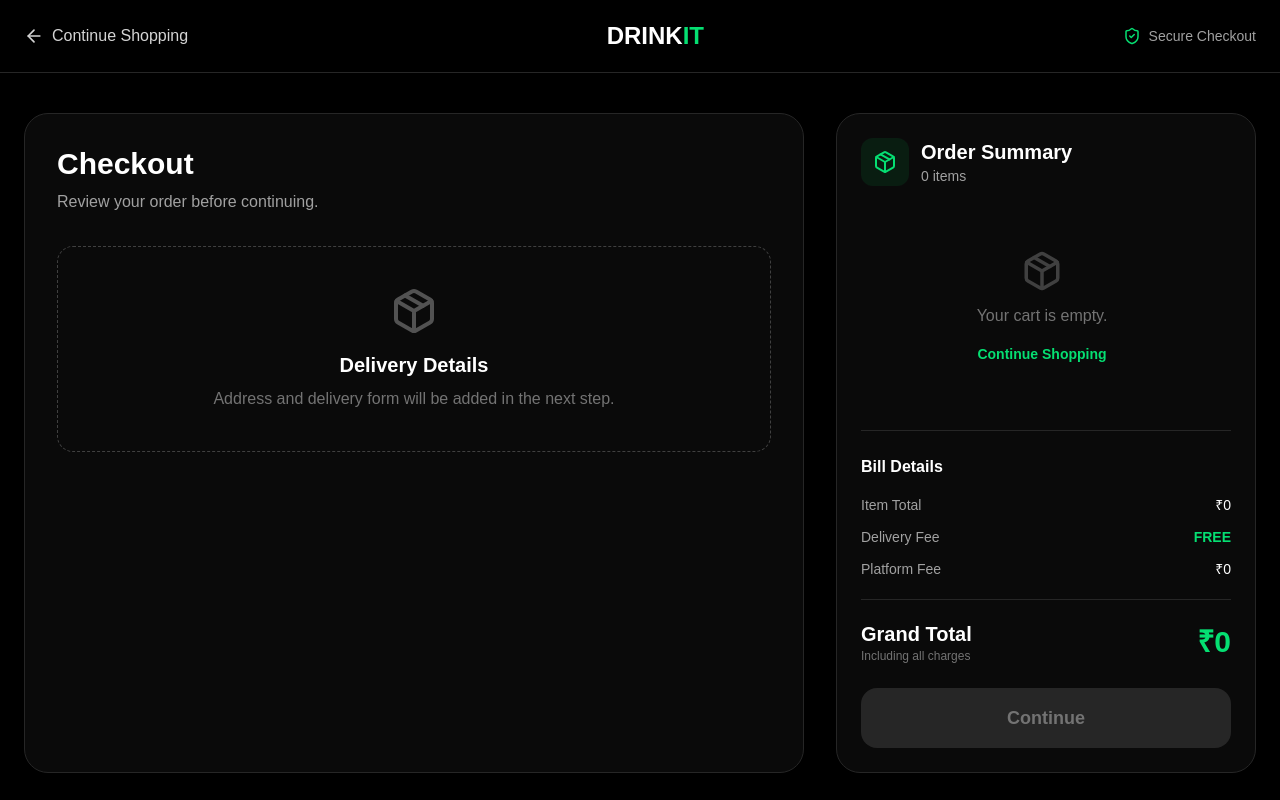
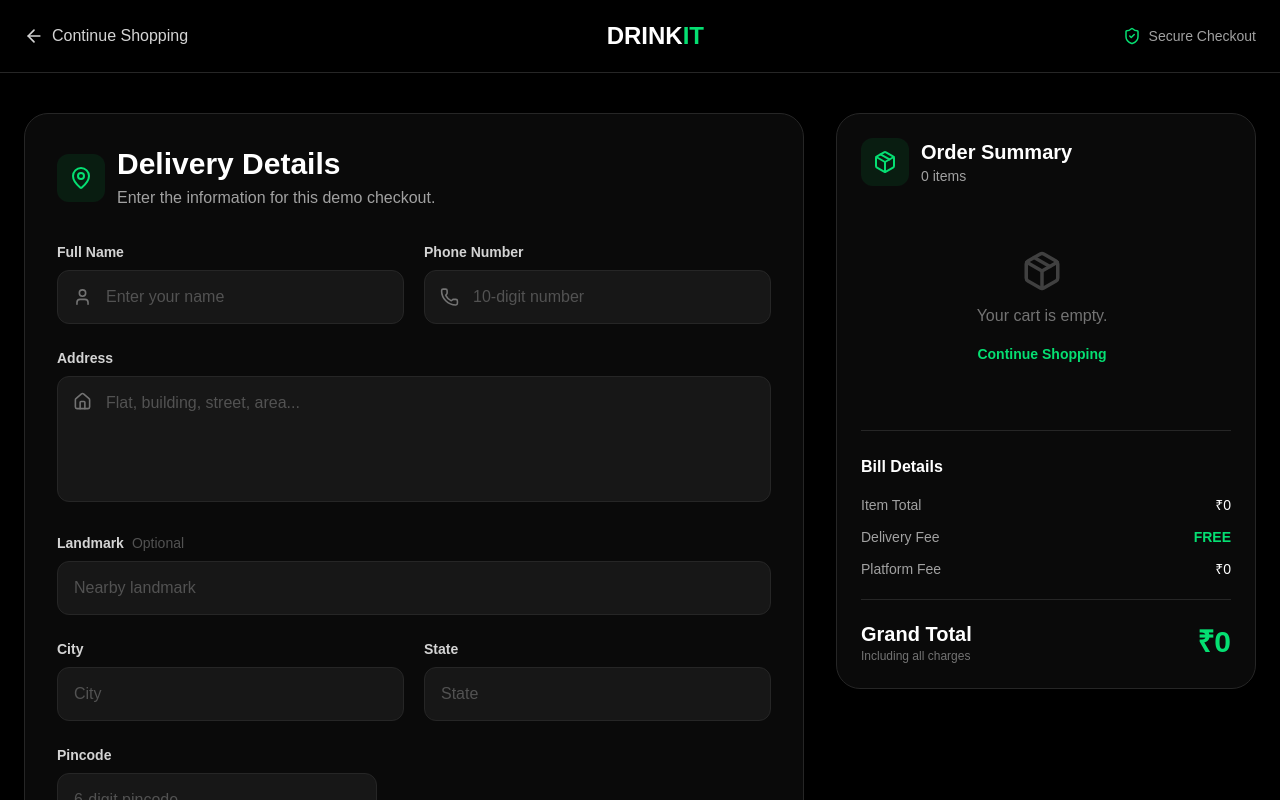
Before and after one commit to Devmistry7/DRINKIT, a Next.js app: page /checkout in a window 1280 px wide. Shown: the top 800 px of the page. Built offline with nearby package versions, Linux system fonts and the light colour scheme.

Commit message:
demo delivery form

```diff
--- a/src/app/checkout/page.tsx
+++ b/src/app/checkout/page.tsx
@@ -1,14 +1,30 @@
 "use client";
 
+import { FormEvent, useState } from "react";
 import { useRouter } from "next/navigation";
 import {
   ArrowLeft,
+  CheckCircle2,
+  Home,
+  MapPin,
   Package,
+  Phone,
   ShieldCheck,
   Truck,
+  User,
 } from "lucide-react";
 
 import { useCart } from "@/context/CartContext";
+
+type DeliveryForm = {
+  fullName: string;
+  phone: string;
+  address: string;
+  landmark: string;
+  city: string;
+  state: string;
+  pincode: string;
+};
 
 export default function CheckoutPage() {
   const router = useRouter();
@@ -18,6 +34,20 @@ export default function CheckoutPage() {
     subtotal,
     totalItems,
   } = useCart();
+
+  const [form, setForm] =
+    useState<DeliveryForm>({
+      fullName: "",
+      phone: "",
+      address: "",
+      landmark: "",
+      city: "",
+      state: "",
+      pincode: "",
+    });
+
+  const [detailsSaved, setDetailsSaved] =
+    useState(false);
 
   const deliveryFee =
     subtotal >= 2000 || subtotal === 0
@@ -29,6 +59,30 @@ export default function CheckoutPage() {
 
   const grandTotal =
     subtotal + deliveryFee + platformFee;
+
+  function updateField(
+    field: keyof DeliveryForm,
+    value: string
+  ) {
+    setForm((current) => ({
+      ...current,
+      [field]: value,
+    }));
+
+    setDetailsSaved(false);
+  }
+
+  function handleSubmit(
+    event: FormEvent<HTMLFormElement>
+  ) {
+    event.preventDefault();
+
+    if (cart.length === 0) {
+      return;
+    }
+
+    setDetailsSaved(true);
+  }
 
   return (
     <main className="min-h-screen bg-black text-white">
@@ -56,45 +110,274 @@ export default function CheckoutPage() {
               size={18}
               className="text-green-400"
             />
-
             Secure Checkout
           </div>
         </div>
       </header>
 
-      {/* PAGE CONTENT */}
+      {/* PAGE */}
       <div className="mx-auto grid max-w-7xl gap-8 px-6 py-10 lg:grid-cols-[1fr_420px]">
         {/* LEFT SIDE */}
-        <section className="rounded-3xl border border-neutral-800 bg-neutral-950 p-8">
-          <h2 className="text-3xl font-bold">
-            Checkout
-          </h2>
+        <section className="rounded-3xl border border-neutral-800 bg-neutral-950 p-6 sm:p-8">
+          <div className="mb-8">
+            <div className="mb-3 flex items-center gap-3">
+              <div className="rounded-xl bg-green-500/10 p-3">
+                <MapPin className="text-green-400" />
+              </div>
 
-          <p className="mt-2 text-neutral-400">
-            Review your order before continuing.
-          </p>
+              <div>
+                <h2 className="text-3xl font-bold">
+                  Delivery Details
+                </h2>
 
-          <div className="mt-8 rounded-2xl border border-dashed border-neutral-700 p-10 text-center">
-            <Package
-              size={48}
-              className="mx-auto text-neutral-600"
-            />
+                <p className="mt-1 text-neutral-400">
+                  Enter the information for this
+                  demo checkout.
+                </p>
+              </div>
+            </div>
+          </div>
 
-            <h3 className="mt-4 text-xl font-semibold">
-              Delivery Details
-            </h3>
+          <form
+            onSubmit={handleSubmit}
+            className="space-y-6"
+          >
+            {/* NAME + PHONE */}
+            <div className="grid gap-5 md:grid-cols-2">
+              <div>
+                <label
+                  htmlFor="fullName"
+                  className="mb-2 block text-sm font-semibold text-neutral-300"
+                >
+                  Full Name
+                </label>
 
-            <p className="mt-2 text-neutral-500">
-              Address and delivery form will be
-              added in the next step.
-            </p>
-          </div>
+                <div className="relative">
+                  <User
+                    size={19}
+                    className="absolute left-4 top-1/2 -translate-y-1/2 text-neutral-500"
+                  />
+
+                  <input
+                    id="fullName"
+                    type="text"
+                    required
+                    value={form.fullName}
+                    onChange={(event) =>
+                      updateField(
+                        "fullName",
+                        event.target.value
+                      )
+                    }
+                    placeholder="Enter your name"
+                    className="w-full rounded-xl border border-neutral-800 bg-neutral-900 py-3.5 pl-12 pr-4 text-white outline-none transition placeholder:text-neutral-600 focus:border-green-500"
+                  />
+                </div>
+              </div>
+
+              <div>
+                <label
+                  htmlFor="phone"
+                  className="mb-2 block text-sm font-semibold text-neutral-300"
+                >
+                  Phone Number
+                </label>
+
+                <div className="relative">
+                  <Phone
+                    size={19}
+                    className="absolute left-4 top-1/2 -translate-y-1/2 text-neutral-500"
+                  />
+
+                  <input
+                    id="phone"
+                    type="tel"
+                    required
+                    value={form.phone}
+                    onChange={(event) =>
+                      updateField(
+                        "phone",
+                        event.target.value
+                      )
+                    }
+                    placeholder="10-digit number"
+                    className="w-full rounded-xl border border-neutral-800 bg-neutral-900 py-3.5 pl-12 pr-4 text-white outline-none transition placeholder:text-neutral-600 focus:border-green-500"
+                  />
+                </div>
+              </div>
+            </div>
+
+            {/* ADDRESS */}
+            <div>
+              <label
+                htmlFor="address"
+                className="mb-2 block text-sm font-semibold text-neutral-300"
+              >
+                Address
+              </label>
+
+              <div className="relative">
+                <Home
+                  size={19}
+                  className="absolute left-4 top-4 text-neutral-500"
+                />
+
+                <textarea
+                  id="address"
+                  required
+                  rows={4}
+                  value={form.address}
+                  onChange={(event) =>
+                    updateField(
+                      "address",
+                      event.target.value
+                    )
+                  }
+                  placeholder="Flat, building, street, area..."
+                  className="w-full resize-none rounded-xl border border-neutral-800 bg-neutral-900 py-3.5 pl-12 pr-4 text-white outline-none transition placeholder:text-neutral-600 focus:border-green-500"
+                />
+              </div>
+            </div>
+
+            {/* LANDMARK */}
+            <div>
+              <label
+                htmlFor="landmark"
+                className="mb-2 block text-sm font-semibold text-neutral-300"
+              >
+                Landmark
+                <span className="ml-2 font-normal text-neutral-600">
+                  Optional
+                </span>
+              </label>
+
+              <input
+                id="landmark"
+                type="text"
+                value={form.landmark}
+                onChange={(event) =>
+                  updateField(
+                    "landmark",
+                    event.target.value
+                  )
+                }
+                placeholder="Nearby landmark"
+                className="w-full rounded-xl border border-neutral-800 bg-neutral-900 px-4 py-3.5 text-white outline-none transition placeholder:text-neutral-600 focus:border-green-500"
+              />
+            </div>
+
+            {/* CITY + STATE */}
+            <div className="grid gap-5 md:grid-cols-2">
+              <div>
+                <label
+                  htmlFor="city"
+                  className="mb-2 block text-sm font-semibold text-neutral-300"
+                >
+                  City
+                </label>
+
+                <input
+                  id="city"
+                  type="text"
+                  required
+                  value={form.city}
+                  onChange={(event) =>
+                    updateField(
+                      "city",
+                      event.target.value
+                    )
+                  }
+                  placeholder="City"
+                  className="w-full rounded-xl border border-neutral-800 bg-neutral-900 px-4 py-3.5 text-white outline-none transition placeholder:text-neutral-600 focus:border-green-500"
+                />
+              </div>
+
+              <div>
+                <label
+                  htmlFor="state"
+                  className="mb-2 block text-sm font-semibold text-neutral-300"
+                >
+                  State
+                </label>
+
+                <input
+                  id="state"
+                  type="text"
+                  required
+                  value={form.state}
+                  onChange={(event) =>
+                    updateField(
+                      "state",
+                      event.target.value
+                    )
+                  }
+                  placeholder="State"
+                  className="w-full rounded-xl border border-neutral-800 bg-neutral-900 px-4 py-3.5 text-white outline-none transition placeholder:text-neutral-600 focus:border-green-500"
+                />
+              </div>
+            </div>
+
+            {/* PINCODE */}
+            <div>
+              <label
+                htmlFor="pincode"
+                className="mb-2 block text-sm font-semibold text-neutral-300"
+              >
+                Pincode
+              </label>
+
+              <input
+                id="pincode"
+                type="text"
+                required
+                value={form.pincode}
+                onChange={(event) =>
+                  updateField(
+                    "pincode",
+                    event.target.value
+                  )
+                }
+                placeholder="6-digit pincode"
+                className="w-full rounded-xl border border-neutral-800 bg-neutral-900 px-4 py-3.5 text-white outline-none transition placeholder:text-neutral-600 focus:border-green-500 md:max-w-xs"
+              />
+            </div>
+
+            {/* SAVE DETAILS */}
+            <button
+              type="submit"
+              disabled={cart.length === 0}
+              className="w-full rounded-2xl bg-green-500 py-4 text-lg font-bold text-black transition hover:bg-green-600 disabled:cursor-not-allowed disabled:bg-neutral-800 disabled:text-neutral-500"
+            >
+              Review Delivery Details
+            </button>
+
+            {/* SUCCESS */}
+            {detailsSaved && (
+              <div className="flex items-start gap-3 rounded-2xl border border-green-500/20 bg-green-500/5 p-4">
+                <CheckCircle2
+                  size={22}
+                  className="mt-0.5 shrink-0 text-green-400"
+                />
+
+                <div>
+                  <p className="font-semibold text-green-400">
+                    Delivery details saved
+                  </p>
+
+                  <p className="mt-1 text-sm text-neutral-400">
+                    Your information is currently
+                    stored only in this page state
+                    for the demo checkout.
+                  </p>
+                </div>
+              </div>
+            )}
+          </form>
         </section>
 
         {/* ORDER SUMMARY */}
         <aside>
           <div className="sticky top-28 rounded-3xl border border-neutral-800 bg-neutral-950 p-6">
-            {/* Summary Header */}
             <div className="mb-6 flex items-center gap-3">
               <div className="rounded-xl bg-green-500/10 p-3">
                 <Package className="text-green-400" />
@@ -112,7 +395,7 @@ export default function CheckoutPage() {
               </div>
             </div>
 
-            {/* PRODUCTS */}
+            {/* ITEMS */}
             <div className="cart-scrollbar max-h-80 space-y-4 overflow-y-auto pr-2">
               {cart.length === 0 ? (
                 <div className="py-10 text-center">
@@ -181,10 +464,9 @@ export default function CheckoutPage() {
               )}
             </div>
 
-            {/* BILL DIVIDER */}
             <div className="my-6 border-t border-neutral-800" />
 
-            {/* BILL DETAILS */}
+            {/* BILL */}
             <div>
               <h3 className="mb-4 font-semibold">
                 Bill Details
@@ -196,9 +478,7 @@ export default function CheckoutPage() {
                     Item Total
                   </span>
 
-                  <span>
-                    ₹{subtotal}
-                  </span>
+                  <span>₹{subtotal}</span>
                 </div>
 
                 <div className="flex justify-between">
@@ -231,7 +511,6 @@ export default function CheckoutPage() {
               </div>
             </div>
 
-            {/* FREE DELIVERY MESSAGE */}
             {subtotal > 0 &&
               subtotal < 2000 && (
                 <div className="mt-5 rounded-xl border border-green-500/20 bg-green-500/5 p-3">
@@ -257,10 +536,9 @@ export default function CheckoutPage() {
               </div>
             )}
 
-            {/* TOTAL DIVIDER */}
             <div className="my-5 border-t border-neutral-800" />
 
-            {/* GRAND TOTAL */}
+            {/* TOTAL */}
             <div className="flex items-center justify-between">
               <div>
                 <p className="text-xl font-bold">
@@ -276,15 +554,6 @@ export default function CheckoutPage() {
                 ₹{grandTotal}
               </span>
             </div>
-
-            {/* NEXT BUTTON */}
-            <button
-              type="button"
-              disabled={cart.length === 0}
-              className="mt-6 w-full rounded-2xl bg-green-500 py-4 text-lg font-bold text-black transition hover:bg-green-600 disabled:cursor-not-allowed disabled:bg-neutral-800 disabled:text-neutral-500"
-            >
-              Continue
-            </button>
           </div>
         </aside>
       </div>
```
